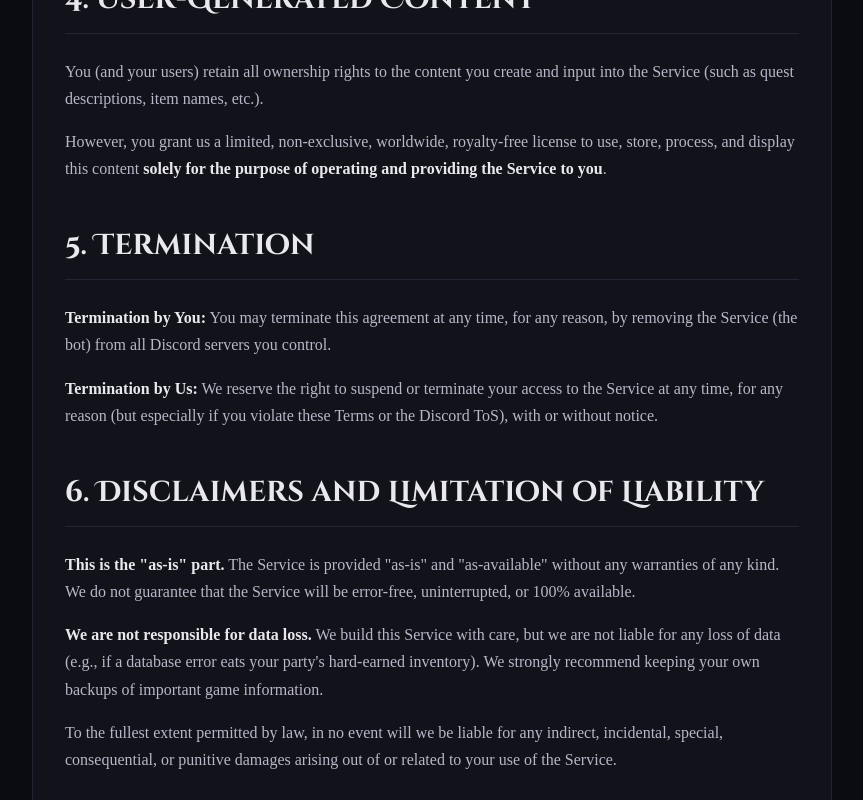
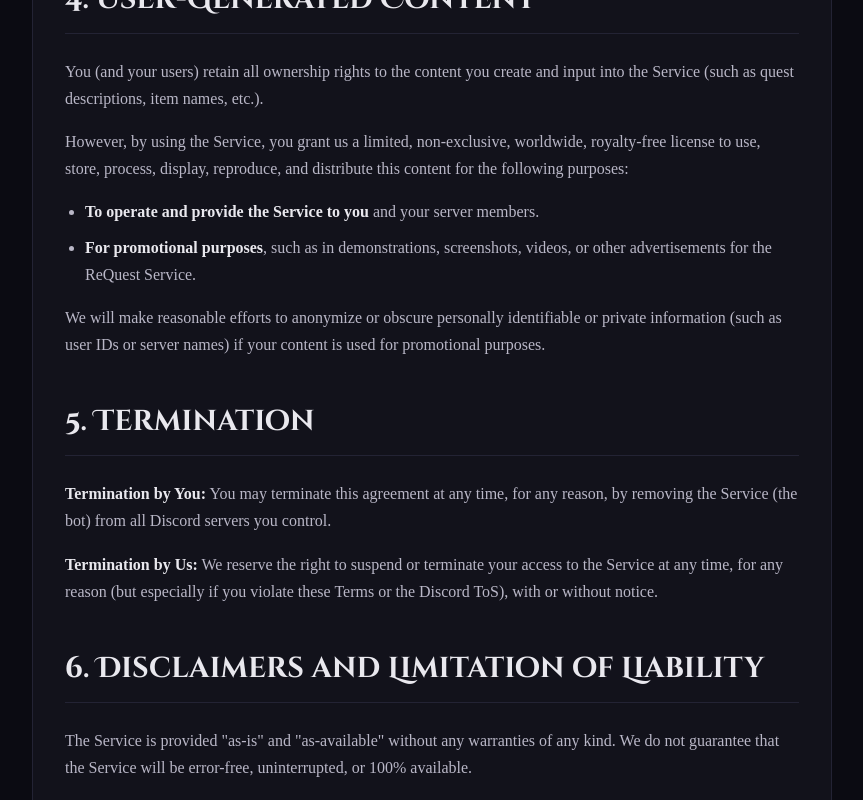
Before and after one commit to Zigmata/request.gg, a SvelteKit app in the folder app/: page /terms-of-service in a window 1280 px wide. Shown: the part 1300-2100 px from the top of the page, without its empty margins (208-1071 px from the left). Built offline with nearby package versions, Linux system fonts and the light colour scheme; a web font is replaced by a local one.

Commit message:
Fix user-generated-content section of ToS

```diff
--- a/app/src/routes/terms-of-service/+page.svelte
+++ b/app/src/routes/terms-of-service/+page.svelte
@@ -56,9 +56,23 @@
 			Service (such as quest descriptions, item names, etc.).
 		</p>
 		<p>
-			However, you grant us a limited, non-exclusive, worldwide, royalty-free license to use,
-			store, process, and display this content
-			<strong>solely for the purpose of operating and providing the Service to you</strong>.
+			However, by using the Service, you grant us a limited, non-exclusive, worldwide, royalty-free
+			license to use, store, process, display, reproduce, and distribute this content for the
+			following purposes:
+		</p>
+		<ul>
+			<li>
+				<strong>To operate and provide the Service to you</strong> and your server members.
+			</li>
+			<li>
+				<strong>For promotional purposes</strong>, such as in demonstrations, screenshots,
+				videos, or other advertisements for the ReQuest Service.
+			</li>
+		</ul>
+		<p>
+			We will make reasonable efforts to anonymize or obscure personally identifiable or private
+			information (such as user IDs or server names) if your content is used for promotional
+			purposes.
 		</p>
 	</section>
 
@@ -78,9 +92,8 @@
 	<section>
 		<h2>6. Disclaimers and Limitation of Liability</h2>
 		<p>
-			<strong>This is the "as-is" part.</strong> The Service is provided "as-is" and
-			"as-available" without any warranties of any kind. We do not guarantee that the Service will
-			be error-free, uninterrupted, or 100% available.
+			The Service is provided "as-is" and "as-available" without any warranties of any kind.
+			We do not guarantee that the Service will be error-free, uninterrupted, or 100% available.
 		</p>
 		<p>
 			<strong>We are not responsible for data loss.</strong> We build this Service with care, but
@@ -107,10 +120,6 @@
 
 	<section>
 		<h2>8. Governing Law</h2>
-		<p>
-			This is the part where you need to decide what jurisdiction's laws apply. We're AI, not
-			lawyers. You should fill this in after consulting a legal professional.
-		</p>
 		<p>
 			These Terms shall be governed by and construed in accordance with the laws of the
 			<strong>State of Nevada, United States</strong>, without regard to its conflict of
```
